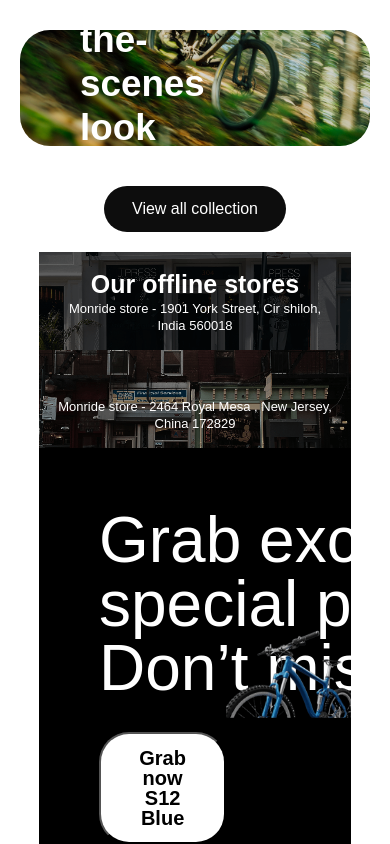
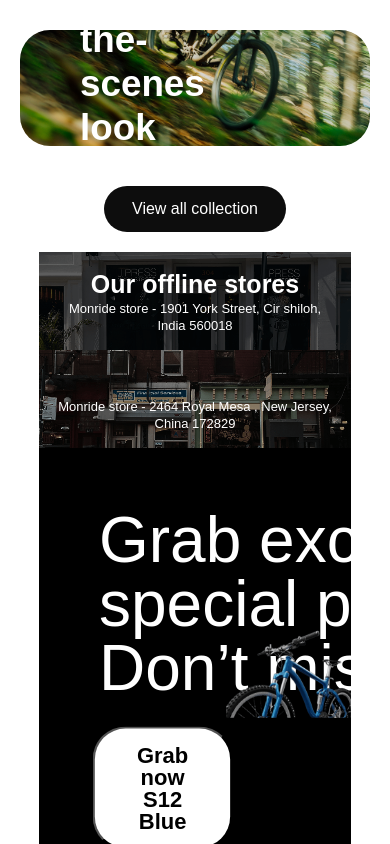
Before and after one commit to Akmalov-dev/Mornride, a React (Vite) app: page / in a window 390 px wide. In both pictures the pointer is over the button "Grab now S12 Blue". Shown: the part 277-1121 px from the top of the page. Built offline with nearby package versions, Linux system fonts and the light colour scheme.

Commit message:
grab star css btn responsive

```diff
--- a/src/components/Grab/Grab.css
+++ b/src/components/Grab/Grab.css
@@ -26,6 +26,9 @@
    font-weight: 700;
    font-size: 20px;
    line-height: 100%;
+   &:hover{
+    transform: scale(1.1);
+   }
 }
 .grab-right{
     max-width: 100%;
```
